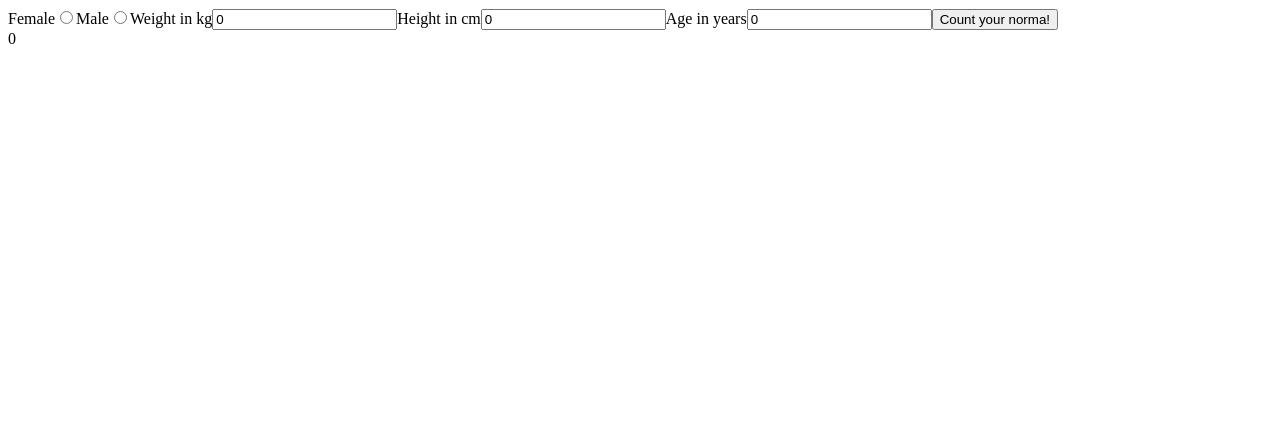
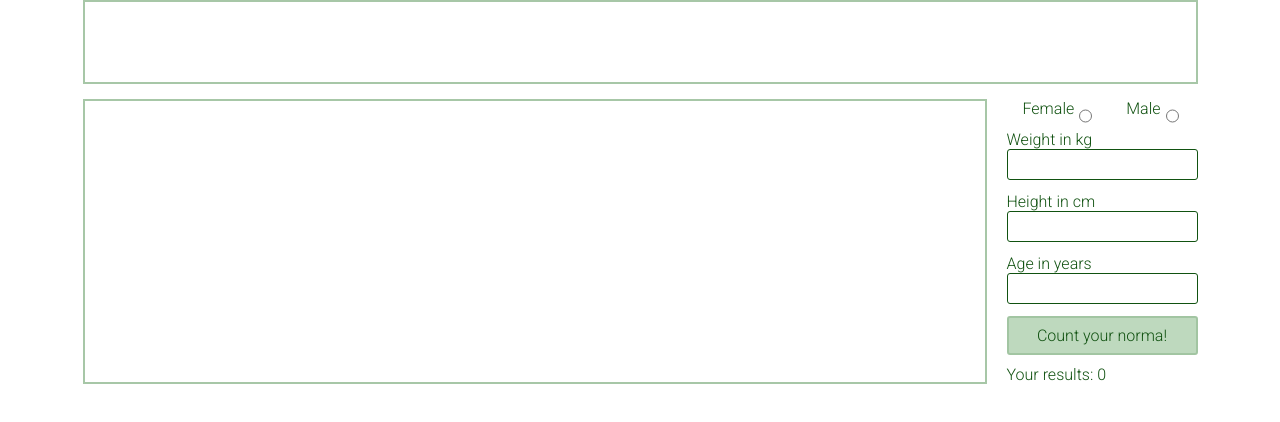
Before and after one commit to BlackberryV/count-your-calories, a React (Create React App) app: page / in a window 1280 px wide. Shown: the top 422 px of the page. Built offline with nearby package versions, Linux system fonts and the light colour scheme.

Commit message:
application layout, style form

```diff
--- a/package.json
+++ b/package.json
@@ -9,6 +9,7 @@
     "react": "^17.0.2",
     "react-dom": "^17.0.2",
     "react-redux": "^7.2.6",
+    "react-router-dom": "^6.2.2",
     "react-scripts": "5.0.0",
     "redux": "^4.1.2",
     "redux-devtools-extension": "^2.13.9",
--- a/src/components/App.css
+++ b/src/components/App.css
@@ -0,0 +1,32 @@
+@import url("https://fonts.googleapis.com/css2?family=Raleway:ital,wght@0,300;0,400;0,700;1,400&family=Roboto:ital,wght@0,300;1,300&display=swap");
+body {
+  margin: 0;
+  padding: 0;
+  display: flex;
+  justify-content: center;
+  font-family: Roboto, sans-serif;
+  font-size: 16px;
+  color: #115211;
+}
+
+.App {
+  display: flex;
+  flex-direction: column;
+  position: relative;
+  gap: 15px;
+}
+.App .header {
+  height: 80px;
+  border: 2px solid #a7c7a7;
+}
+.App .content {
+  display: flex;
+  flex-wrap: nowrap;
+  gap: 20px;
+}
+.App .content .recipes {
+  border: 2px solid #a7c7a7;
+  width: 900px;
+}
+
+/*# sourceMappingURL=App.css.map */
--- a/src/components/App.js
+++ b/src/components/App.js
@@ -1,13 +1,18 @@
-import {useSelector} from "react-redux";
 import CountNormaForm from "./CountNormaForm";
+import "./App.css"
 
 function App() {
-    const yourNorma = useSelector(state => state.yourNorma.calories);
-
     return (
         <div className="App">
-            <CountNormaForm />
-            {yourNorma}
+            <header className={"header"}>
+
+            </header>
+            <div className={"content"}>
+                <div className={"recipes"}>
+
+                </div>
+                <CountNormaForm className={"CountNormaForm"}/>
+            </div>
         </div>
     );
 }
--- /dev/null
+++ b/src/components/App.scss
@@ -0,0 +1,34 @@
+@import "variables";
+
+body {
+  margin: 0;
+  padding: 0;
+  display: flex;
+  justify-content: center;
+  font-family: $basic-text;
+  font-size: 16px;
+  color: $dark;
+}
+
+.App {
+  display: flex;
+  flex-direction: column;
+  position: relative;
+  gap: 15px;
+
+  .header {
+    height: 80px;
+    border: 2px solid #a7c7a7;
+  }
+
+  .content {
+    display: flex;
+    flex-wrap: nowrap;
+    gap: 20px;
+
+    .recipes {
+      border: 2px solid #a7c7a7;
+      width: 900px;
+    }
+  }
+}
--- /dev/null
+++ b/src/components/CountNormaForm.css
@@ -0,0 +1,38 @@
+@import url("https://fonts.googleapis.com/css2?family=Raleway:ital,wght@0,300;0,400;0,700;1,400&family=Roboto:ital,wght@0,300;1,300&display=swap");
+.CountNormaForm {
+  display: flex;
+  flex-direction: column;
+  margin-bottom: 10px;
+}
+.CountNormaForm div {
+  display: flex;
+  justify-content: space-between;
+  padding: 0 8px;
+}
+.CountNormaForm div .radio {
+  color: #115211;
+}
+.CountNormaForm label {
+  margin-bottom: 12px;
+}
+.CountNormaForm input {
+  display: block;
+  outline: none;
+  border-radius: 3px;
+  border: 1px solid #115211;
+  padding: 5px;
+  font-family: inherit;
+  font-size: inherit;
+  color: inherit;
+}
+.CountNormaForm button {
+  font-size: inherit;
+  font-family: inherit;
+  padding: 8px;
+  background-color: #bed9be;
+  border: 2px solid #a2c5a2;
+  border-radius: 3px;
+  color: inherit;
+}
+
+/*# sourceMappingURL=CountNormaForm.css.map */
--- a/src/components/CountNormaForm.js
+++ b/src/components/CountNormaForm.js
@@ -1,14 +1,16 @@
-import {useDispatch} from "react-redux";
+import {useDispatch, useSelector} from "react-redux";
 import {useState} from "react";
 import {countCaloriesNormaAction} from "../reducers/yourNormaReducer";
+import "./CountNormaForm.css"
 
 const CountNormaForm = () => {
 
     const dispatch = useDispatch();
+    const yourNorma = useSelector(state => state.yourNorma.calories);
 
-    const [weight, setWeight] = useState(0);
-    const [height, setHeight] = useState(0);
-    const [age, setAge] = useState(0);
+    const [weight, setWeight] = useState("");
+    const [height, setHeight] = useState("");
+    const [age, setAge] = useState("");
     const [sex, setSex] = useState("male");
 
     const handleSubmit = (e) => {
@@ -22,31 +24,42 @@ const CountNormaForm = () => {
     }
 
     return (
-        <form onSubmit={handleSubmit}>
+        <div>
+            <form onSubmit={handleSubmit} className={"CountNormaForm"}>
+                <div className={"radio"}>
+                    <div>
                         <label>Female</label>
-            <input type={"radio"} name={"sex"} value={"female"} onChange={e => setSex(e.target.value)}/>
+                        <input className={"radio"} type={"radio"} name={"sex"} value={"female"}
+                               onChange={e => setSex(e.target.value)}/>
+                    </div>
+                    <div>
                         <label>Male</label>
-            <input type={"radio"} name={"sex"} value={"male"} onChange={e => setSex(e.target.value)}/>
-
-            <label>Weight in kg</label>
+                        <input className={"radio"} type={"radio"} name={"sex"} value={"male"}
+                               onChange={e => setSex(e.target.value)}/>
+                    </div>
+                </div>
+                <label>Weight in kg
                     <input
                         value={weight}
                         onChange={e => setWeight(e.target.value)}
                         type={"number"}/>
-
-            <label>Height in cm</label>
+                </label>
+                <label>Height in cm
                     <input
                         value={height}
                         onChange={e => setHeight(e.target.value)}
                         type={"number"}/>
-
-            <label>Age in years</label>
+                </label>
+                <label>Age in years
                     <input
                         value={age}
                         onChange={e => setAge(e.target.value)}
                         type={"number"}/>
+                </label>
                 <button onClick={handleSubmit}>Count your norma!</button>
             </form>
+            <div className={"count-results"}>Your results: {yourNorma}</div>
+        </div>
     )
 }
 
--- /dev/null
+++ b/src/components/CountNormaForm.scss
@@ -0,0 +1,42 @@
+@import "variables";
+
+.CountNormaForm {
+  display: flex;
+  flex-direction: column;
+  margin-bottom: 10px;
+
+  div {
+    display: flex;
+    justify-content: space-between;
+    padding: 0 8px;
+
+    .radio {
+      color: #115211;
+    }
+  }
+
+  label {
+    margin-bottom: 12px;
+  }
+
+  input {
+    display: block;
+    outline: none;
+    border-radius: $radius;
+    border: 1px solid $dark;
+    padding: 5px;
+    font-family: inherit;
+    font-size: inherit;
+    color: inherit;
+  }
+
+  button {
+    font-size: inherit;
+    font-family: inherit;
+    padding: 8px;
+    background-color: $accent;
+    border: 2px solid #a2c5a2;
+    border-radius: $radius;
+    color: inherit;
+  }
+}
--- /dev/null
+++ b/src/components/_variables.scss
@@ -0,0 +1,8 @@
+@import url('https://fonts.googleapis.com/css2?family=Raleway:ital,wght@0,300;0,400;0,700;1,400&family=Roboto:ital,wght@0,300;1,300&display=swap');
+$accent: #bed9be;
+$dark: #115211;
+
+$radius: 3px;
+
+$basic-text: Roboto, sans-serif;
+$header-text: Raleway, sans-serif;
```
Also changed, not shown: src/components/_variables.css (added), 1 other file (tests, documents, lock files or other folders). Lines whose indentation alone changed are shown as unchanged.
